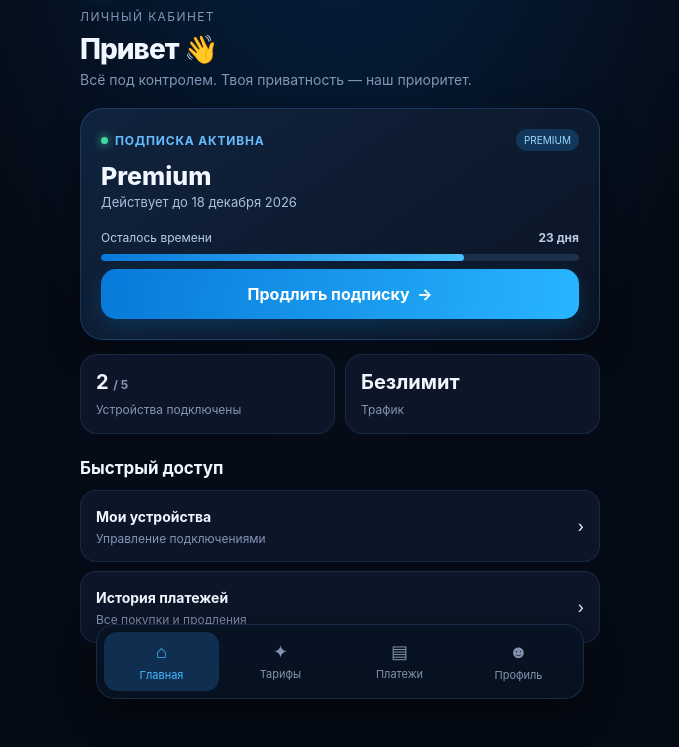
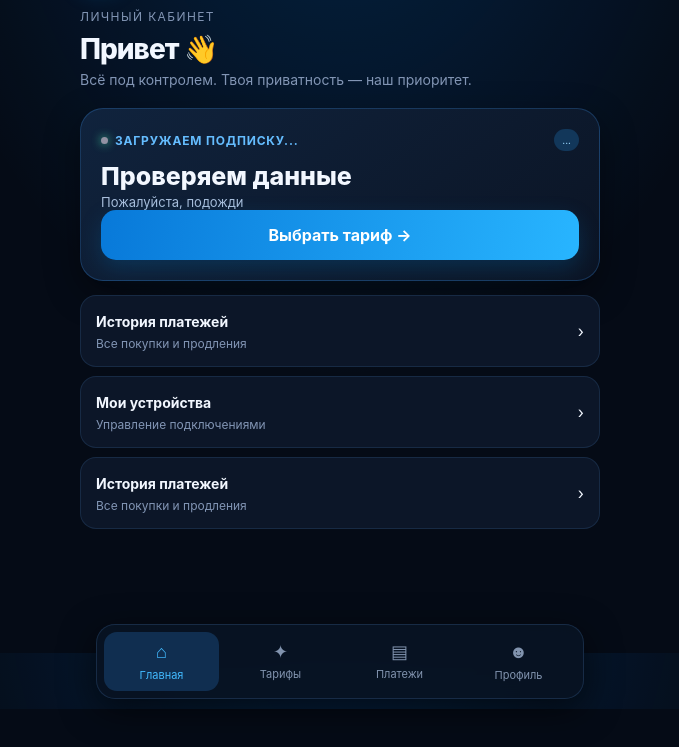
Before and after one commit to zakar1an-zz/ippi_vpn, a plain HTML site: page index.html in a window 1280 px wide. Shown: the part 91-838 px from the top of the page, without its empty margins (300-979 px from the left). After the commit the page ends 800 px from the top, so only its background shows below. Drawn offline with Linux system fonts and the light colour scheme; a script that the page names is missing.

Commit message:
Update index.html

```diff
--- a/index.html
+++ b/index.html
@@ -405,16 +405,37 @@ button {
     <section class="page active" id="home">
       <p class="eyebrow">Личный кабинет</p><h1 class="heading">Привет<span id="helloName"></span> 👋</h1><p class="sub">Всё под контролем. Твоя приватность — наш приоритет.</p>
       <div class="card">
-        <div class="row"><div class="status"><i class="dot"></i> Подписка активна</div><span class="pill">PREMIUM</span></div>
-        <div class="plan">Premium</div><div class="expiry">Действует до 18 декабря 2026</div>
-        <div class="progress-wrap"><div class="progress-label"><span>Осталось времени</span><strong>23 дня</strong></div><div class="bar"><span></span></div></div>
-        <button class="primary" onclick="go('plans')">Продлить подписку&nbsp; →</button>
-      </div>
-      <div class="stats">
-        <div class="stat"><strong>2 <span class="muted">/ 5</span></strong><span>Устройства подключены</span></div>
-        <div class="stat"><strong>Безлимит</strong><span>Трафик</span></div>
-      </div>
-      <h2 class="section-title">Быстрый доступ</h2>
+  <div class="row">
+    <div class="status">
+      <i class="dot" style="background:#9292a3"></i>
+      Загружаем подписку...
+    </div>
+    <span class="pill">...</span>
+  </div>
+
+  <div class="plan">Проверяем данные</div>
+  <div class="expiry">Пожалуйста, подожди</div>
+
+  <div class="progress-wrap" style="display:none">
+    <div class="progress-label">
+      <span>Осталось времени</span>
+      <strong></strong>
+    </div>
+    <div class="bar"><span></span></div>
+  </div>
+
+  <button class="primary" onclick="go('plans')">
+    Выбрать тариф →
+  </button>
+</div>
+
+<div class="list-item row" onclick="go('payments')">
+  <div>
+    <strong>История платежей</strong>
+    <small>Все покупки и продления</small>
+  </div>
+  <span>›</span>
+</div>
       <div class="list-item row" onclick="go('devices')"><div><strong>Мои устройства</strong><small>Управление подключениями</small></div><span>›</span></div>
       <div class="list-item row" onclick="go('payments')"><div><strong>История платежей</strong><small>Все покупки и продления</small></div><span>›</span></div>
     </section>
```
